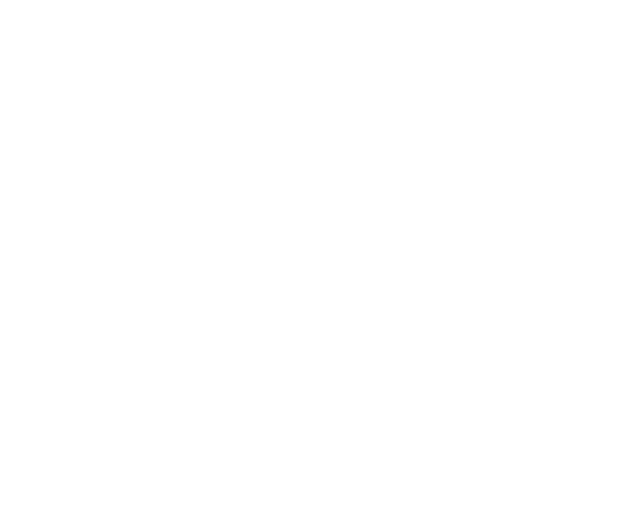
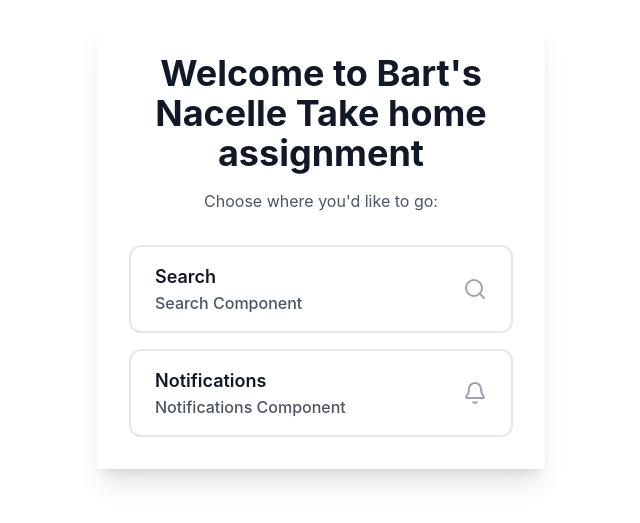
Before and after one commit to bartlomein/nacelle-search, a React (Vite) app: page / in a window 1280 px wide. Before the commit this address had no page. Shown: the part 187-710 px from the top of the page, without its empty margins (319-959 px from the left). Built offline with nearby package versions, Linux system fonts and the light colour scheme.

Commit message:
welcome page

```diff
--- a/package.json
+++ b/package.json
@@ -13,6 +13,7 @@
   "dependencies": {
     "@reduxjs/toolkit": "^2.5.0",
     "framer-motion": "^11.18.0",
+    "lucide-react": "^0.471.1",
     "react": "^18.3.1",
     "react-dom": "^18.3.1",
     "react-redux": "^9.2.0",
--- a/src/App.tsx
+++ b/src/App.tsx
@@ -3,11 +3,13 @@ import "./App.css";
 import { BrowserRouter as Router, Routes, Route } from "react-router-dom";
 import SearchPage from "./pages/SearchPage";
 import NotificationPage from "./pages/NotificationPage";
+import WelcomePage from "./pages/WelcomePage";
 
 function App() {
   return (
     <Router>
       <Routes>
+        <Route path="/" element={<WelcomePage />} />
         <Route path="/search" element={<SearchPage />} />
         <Route path="/notification" element={<NotificationPage />} />
       </Routes>
--- /dev/null
+++ b/src/pages/WelcomePage.tsx
@@ -0,0 +1,46 @@
+import React from "react";
+import { Link } from "react-router-dom";
+import { Search, Bell } from "lucide-react";
+
+const WelcomePage = () => {
+  return (
+    <div className="min-h-screen flex flex-col items-center justify-center p-6">
+      <div className="bg-white rounded-6xl shadow-xl p-8 max-w-md w-full space-y-8">
+        <div className="text-center">
+          <h1 className="text-4xl font-bold text-gray-900 mb-4">
+            Welcome to Bart's Nacelle Take home assignment
+          </h1>
+          <p className="text-gray-600 mb-8">Choose where you'd like to go:</p>
+        </div>
+
+        <div className="space-y-4">
+          <Link
+            to="/search"
+            className="flex items-center justify-between w-full px-6 py-4 text-left bg-white border-2 border-gray-200 rounded-xl hover:border-blue-500 hover:shadow-md transition-all duration-200"
+          >
+            <div>
+              <h2 className="text-lg font-semibold text-gray-900">Search</h2>
+              <p className="text-gray-600">Search Component</p>
+            </div>
+            <Search className="text-gray-400" size={24} />
+          </Link>
+
+          <Link
+            to="/notification"
+            className="flex items-center justify-between w-full px-6 py-4 text-left bg-white border-2 border-gray-200 rounded-xl hover:border-blue-500 hover:shadow-md transition-all duration-200"
+          >
+            <div>
+              <h2 className="text-lg font-semibold text-gray-900">
+                Notifications
+              </h2>
+              <p className="text-gray-600">Notifications Component</p>
+            </div>
+            <Bell className="text-gray-400" size={24} />
+          </Link>
+        </div>
+      </div>
+    </div>
+  );
+};
+
+export default WelcomePage;
```
Also changed, not shown: 1 other file (tests, documents, lock files or other folders).
